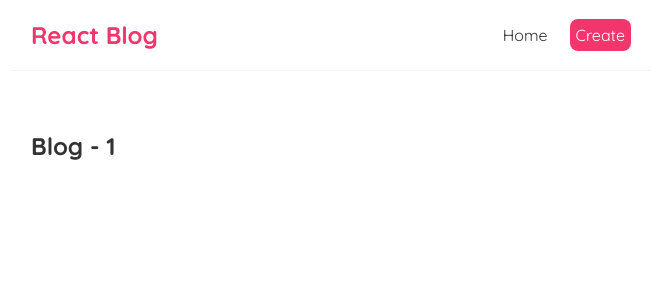
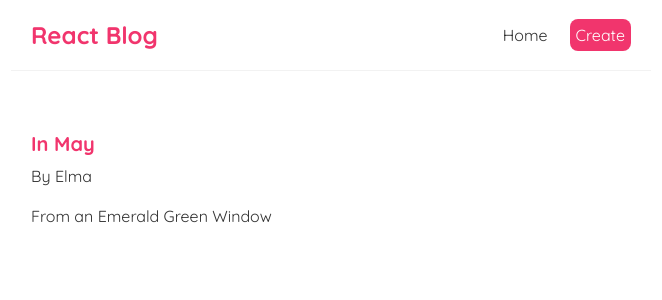
Before and after one commit to VeyGudTek/Blog_Test, a React (Create React App) app: page /blogs/1 in a window 1280 px wide. Shown: the top 300 px of the page, without its empty margins (309-971 px from the left). Built offline with nearby package versions, Linux system fonts and the light colour scheme; data requests are answered from the project's data file.

Commit message:
Added Fetch to blog detail page

```diff
--- a/src/BlogDetails.js
+++ b/src/BlogDetails.js
@@ -1,11 +1,21 @@
 import { useParams } from "react-router-dom/cjs/react-router-dom.min"
+import useFetch from "./useFetch"
 
 const BlogDetails = () => {
     const {id} = useParams()
+    const {data: blog, error, isLoading } = useFetch('http://localhost:8000/blogs/' + id)
 
     return (
         <div className="blog-details">
-            <h2>Blog - {id}</h2>
+            {isLoading && <div>Loading</div>}
+            {error && <div>{error}</div>}
+            {blog && (
+                <article>
+                    <h2>{blog.title}</h2>
+                    <p>By {blog.author}</p>
+                    <div>{blog.body}</div>
+                </article>
+                )}
         </div>
     )
 }
--- a/src/index.css
+++ b/src/index.css
@@ -51,3 +51,21 @@
 .blog-preview a{
   text-decoration: none;
 }
+
+/* blog details page */
+.blog-details h2 {
+  font-size: 20px;
+  color: #f1356d;
+  margin-bottom: 10px;
+}
+.blog-details div {
+  margin: 20px 0;
+}
+.blog-details button {
+  background: #f1356d;
+  color: #fff;
+  border: 0;
+  padding: 8px;
+  border-radius: 8px;
+  cursor: pointer;
+}
```
